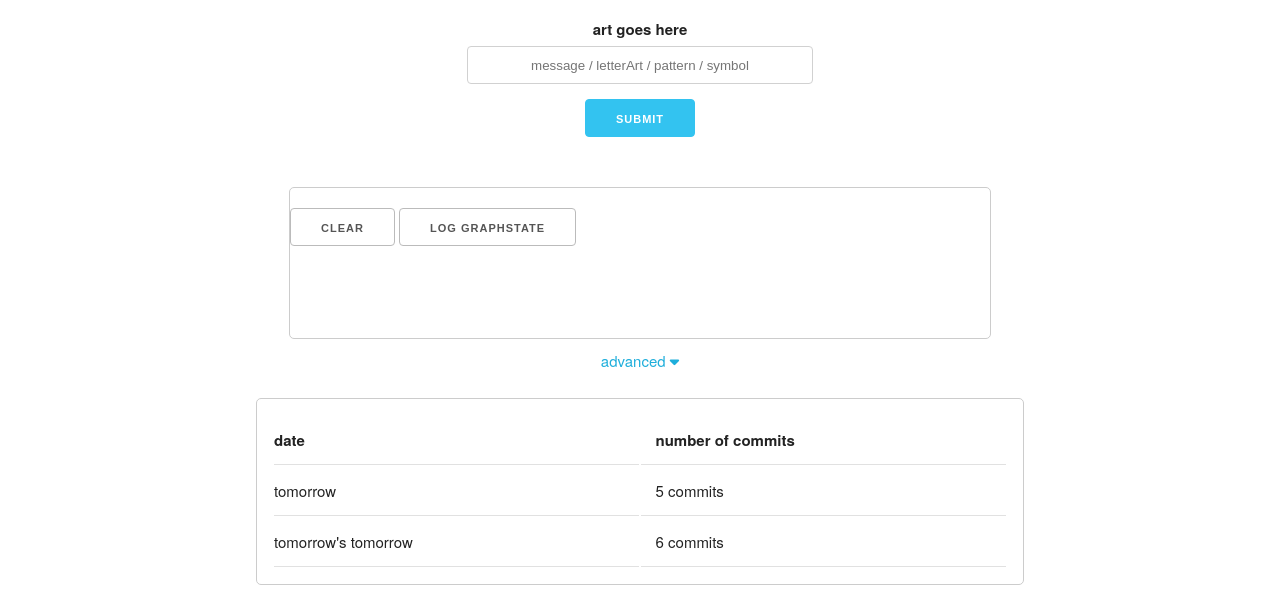
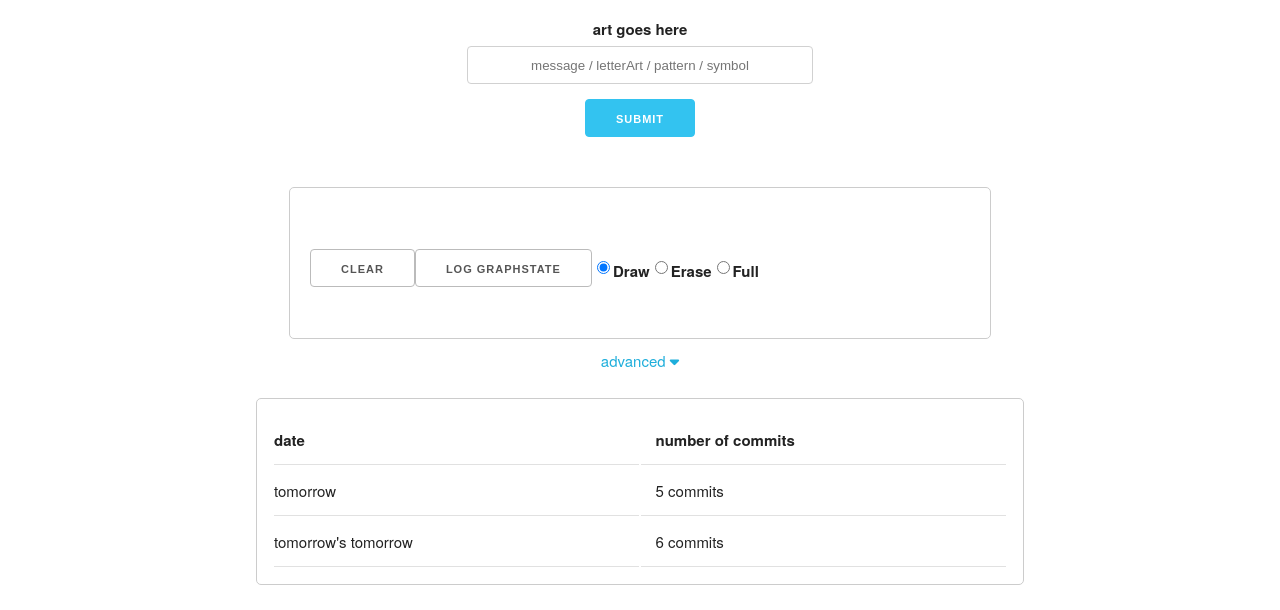
Before and after one commit to Jordy1311/commitCanvas, a website with bundled scripts: page dist/index.html in a window 1280 px wide. Shown: the part 193-803 px from the top of the page. Built offline with nearby package versions, Linux system fonts and the light colour scheme.

Commit message:
added draw option buttons & styled

```diff
--- a/dist/index.html
+++ b/dist/index.html
@@ -45,8 +45,19 @@
 
       <div id="contribution-graph-window">
         <div id="year"></div>
-        <input id="clear-button" type="submit" class="button primary" value="Clear">
-        <input id="log-graphState" type="submit" class="button primary" value="Log graphState">
+        <div id="contribution-graph-options">
+          <input id="clear-button" type="submit" class="button primary" value="Clear">
+          <input id="log-graphState" type="submit" class="button primary" value="Log graphState">
+
+          <div id="draw-options">
+            <input type="radio" id="draw-option" name="draw-options" value="draw" checked>
+            <label for="draw">Draw</label><br>
+            <input type="radio" id="erase-option" name="draw-options" value="erase">
+            <label for="erase">Erase</label><br>
+            <input type="radio" id="full-option" name="draw-options" value="full">
+            <label for="full">Full</label>
+          </div>
+        </div>
       </div>
 
       <a href="#">advanced <i class="fas fa-caret-down"></i></a>
--- a/dist/style.css
+++ b/dist/style.css
@@ -98,6 +98,28 @@ input {
   border-radius: 2px;
 }
 
+#contribution-graph-window {
+  display: flex;
+  flex-direction: column;
+  justify-content: center;
+}
+
+#year {
+  align-self: center;
+}
+
+#contribution-graph-options {
+  display: flex;
+
+  padding: 0 2rem;
+}
+
+#draw-options {
+  display: flex;
+  align-items: center;
+  align-content: center;
+}
+
 #schedule-output {
   /* display: none; */
 
```
